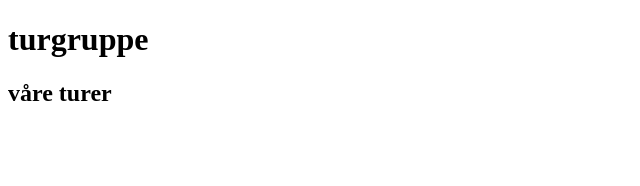
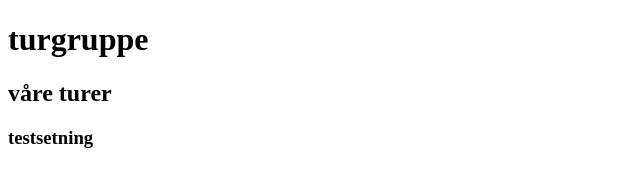
Before and after one commit to neverdal1/arilds_2nd_dag1, a plain HTML site: page index.html in a window 1280 px wide. Shown: the whole page, without its empty margins (0-640 px from the left). Drawn offline with Linux system fonts and the light colour scheme.

Commit message:
andregang

```diff
--- a/index.html
+++ b/index.html
@@ -15,6 +15,7 @@
     <main>
       <h1>turgruppe</h1>
       <h2>våre turer</h2>
+      <h3>testsetning</h3>
     </main>
   </body>
 </html>
```
